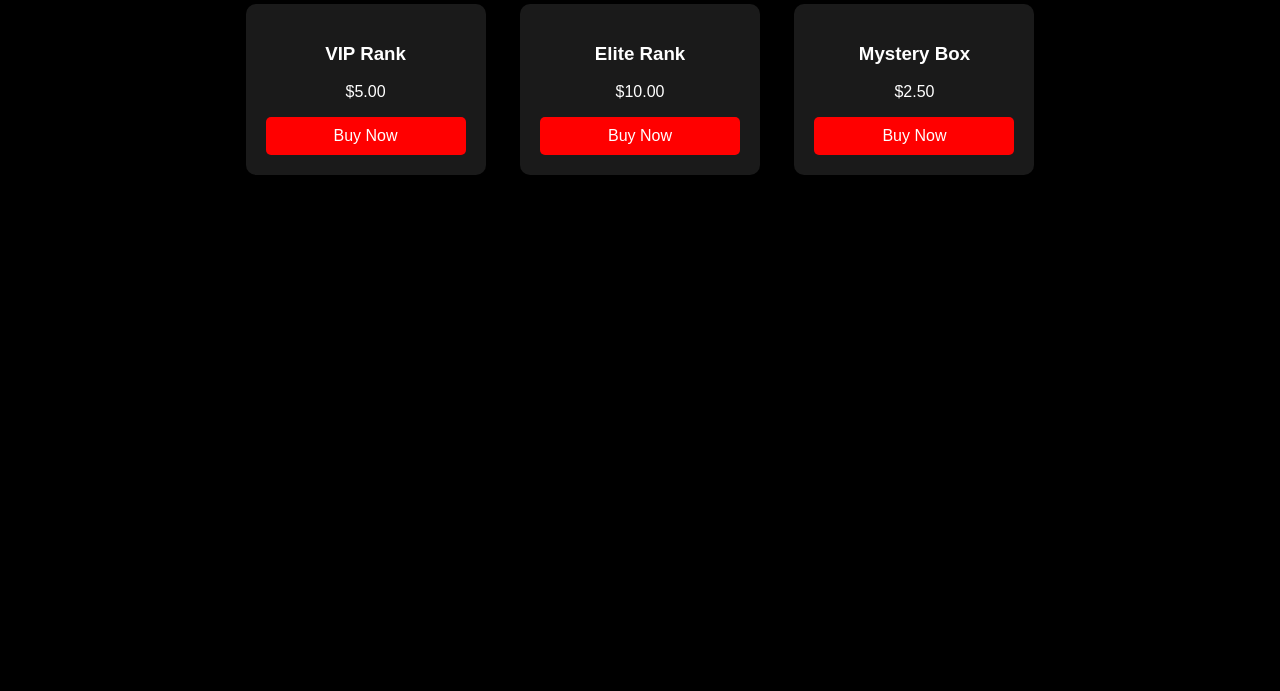
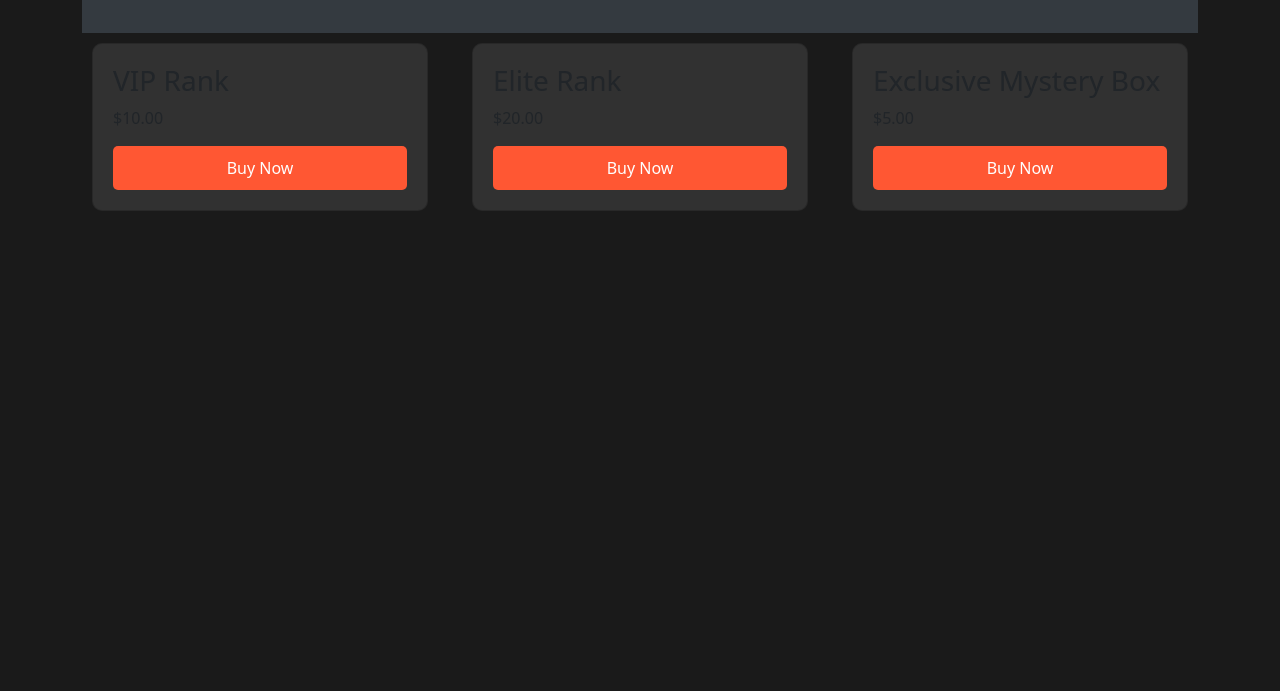
Before and after one commit to aliarsad155/Minecraft_store, a plain HTML site: page index.html in a window 1280 px wide. Shown: the part 109-800 px from the top of the page. Drawn offline with nearby package versions, Linux system fonts and the light colour scheme.

Commit message:
Update index.html

```diff
--- a/index.html
+++ b/index.html
@@ -3,70 +3,75 @@
 <head>
     <meta charset="UTF-8">
     <meta name="viewport" content="width=device-width, initial-scale=1.0">
-    <title>Minecraft Store - Your Server</title>
+    <title>Premium Minecraft Store</title>
+    <!-- Bootstrap CSS -->
+    <link href="https://cdn.jsdelivr.net/npm/bootstrap@5.3.0-alpha1/dist/css/bootstrap.min.css" rel="stylesheet" integrity="sha384-KyZXEJ6B+Hh9O6HkgbRl0kHiJX8X2vT1Iff10Q6bYb09VjbKpzzZ9Xr5Zf4y6Qti" crossorigin="anonymous">
     <style>
         body {
-            font-family: Arial, sans-serif;
-            background: black;
+            background-color: #1a1a1a;
             color: white;
-            text-align: center;
-            margin: 0;
-            padding: 0;
         }
         .header {
-            background: red;
-            padding: 20px;
-            font-size: 24px;
-            font-weight: bold;
+            background: #343a40;
+            padding: 20px 0;
         }
-        .store-container {
-            margin-top: 30px;
-        }
-        .item {
+        .item-card {
             background: rgba(255, 255, 255, 0.1);
             padding: 20px;
-            margin: 15px;
-            display: inline-block;
+            margin: 10px;
             border-radius: 10px;
-            width: 200px;
-            transition: 0.3s;
+            transition: all 0.3s ease;
         }
-        .item:hover {
+        .item-card:hover {
             transform: scale(1.05);
-            box-shadow: 0 0 10px red;
+            box-shadow: 0 0 10px #ff5733;
         }
-        .buy-button {
-            display: block;
-            background: red;
+        .btn-premium {
+            background-color: #ff5733;
+            border: none;
+            padding: 10px;
             color: white;
-            padding: 10px;
-            margin-top: 10px;
-            text-decoration: none;
             border-radius: 5px;
+            transition: background-color 0.3s;
         }
-        .buy-button:hover {
-            background: darkred;
+        .btn-premium:hover {
+            background-color: #d94f2e;
         }
     </style>
 </head>
 <body>
-    <div class="header">Welcome to Our Minecraft Store</div>
-    <div class="store-container">
-        <div class="item">
-            <h3>VIP Rank</h3>
-            <p>$5.00</p>
-            <a href="#" class="buy-button">Buy Now</a>
+    <div class="container">
+        <div class="header text-center">
+            <h1>Welcome to Our Premium Minecraft Store</h1>
+            <p class="lead">Exclusive ranks and items for your Minecraft server.</p>
         </div>
-        <div class="item">
-            <h3>Elite Rank</h3>
-            <p>$10.00</p>
-            <a href="#" class="buy-button">Buy Now</a>
-        </div>
-        <div class="item">
-            <h3>Mystery Box</h3>
-            <p>$2.50</p>
-            <a href="#" class="buy-button">Buy Now</a>
+
+        <div class="row justify-content-center">
+            <div class="col-md-4">
+                <div class="card item-card">
+                    <h3>VIP Rank</h3>
+                    <p class="price">$10.00</p>
+                    <a href="#" class="btn btn-premium">Buy Now</a>
+                </div>
+            </div>
+            <div class="col-md-4">
+                <div class="card item-card">
+                    <h3>Elite Rank</h3>
+                    <p class="price">$20.00</p>
+                    <a href="#" class="btn btn-premium">Buy Now</a>
+                </div>
+            </div>
+            <div class="col-md-4">
+                <div class="card item-card">
+                    <h3>Exclusive Mystery Box</h3>
+                    <p class="price">$5.00</p>
+                    <a href="#" class="btn btn-premium">Buy Now</a>
+                </div>
+            </div>
         </div>
     </div>
+
+    <!-- Bootstrap JS & Dependencies -->
+    <script src="https://cdn.jsdelivr.net/npm/bootstrap@5.3.0-alpha1/dist/js/bootstrap.bundle.min.js" integrity="sha384-pzjw8f+ua7Kw1TIq0s0vNjyjtmrtK1x5P9MknWNNzQghwiTwF2dp9M12CRuVtULf" crossorigin="anonymous"></script>
 </body>
 </html>
```
